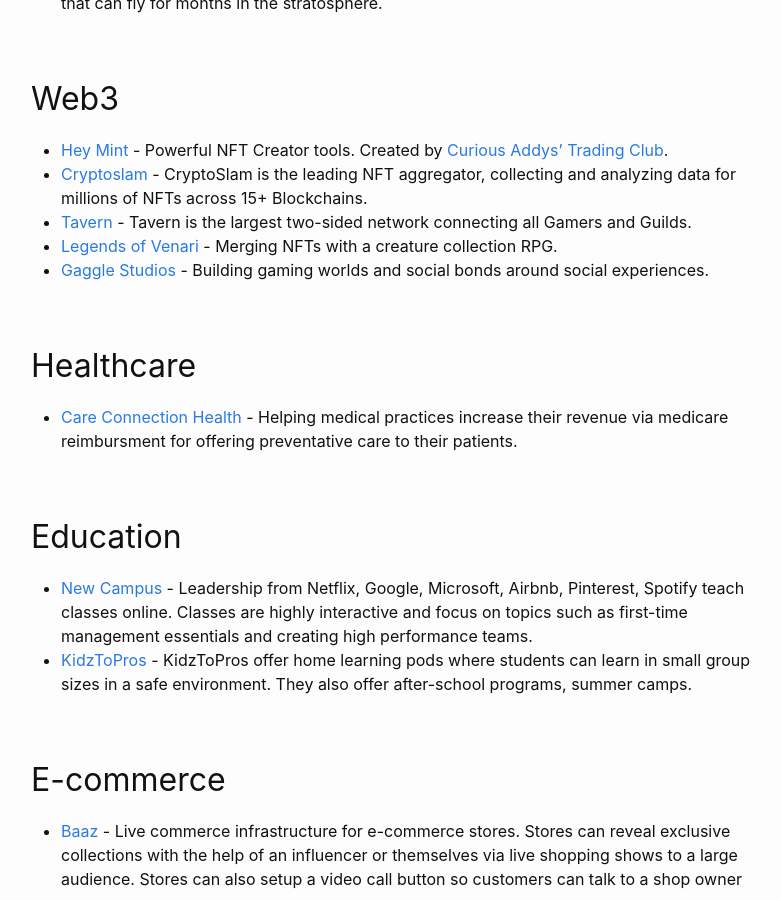
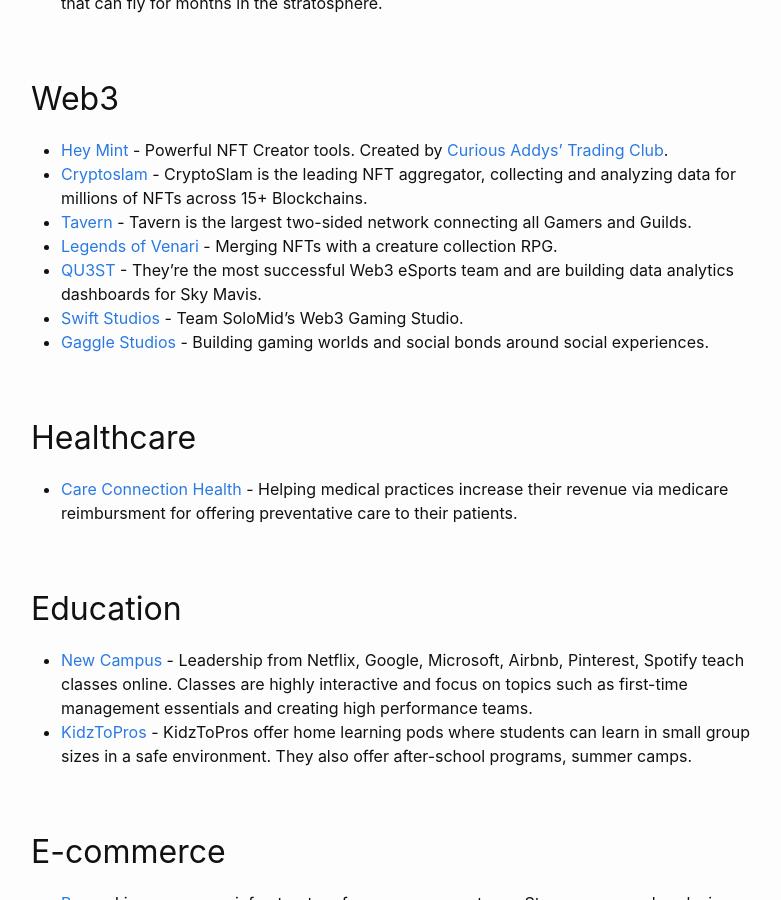
Before and after one commit to katpavan/katpavan.github.io, a Jekyll site: the page built from portfolio.md, in a window 1280 px wide and 900 px high, scrolled down 374 px. Shown: the whole window, without its empty margins (239-1020 px from the left). Built offline with Jekyll 4.4.1, drawn with Linux system fonts in a browser that asks for light colours.

Commit message:
Update portfolio.md

```diff
--- a/portfolio.md
+++ b/portfolio.md
@@ -16,6 +16,8 @@
 - [Cryptoslam](https://cryptoslam.io/) - CryptoSlam is the leading NFT aggregator, collecting and analyzing data for millions of NFTs across 15+ Blockchains.
 - [Tavern](https://tavern.space/) - Tavern is the largest two-sided network connecting all Gamers and Guilds.
 - [Legends of Venari](https://legendsofvenari.com/) - Merging NFTs with a creature collection RPG.
+- [QU3ST](https://twitter.com/QU3ST_io/) - They're the most successful Web3 eSports team and are building data analytics dashboards for Sky Mavis.
+- [Swift Studios](http://www.solomid.net/) - Team SoloMid's Web3 Gaming Studio.
 - [Gaggle Studios](https://gaggle.fun/) - Building gaming worlds and social bonds around social experiences.
 
 ## Healthcare
```
